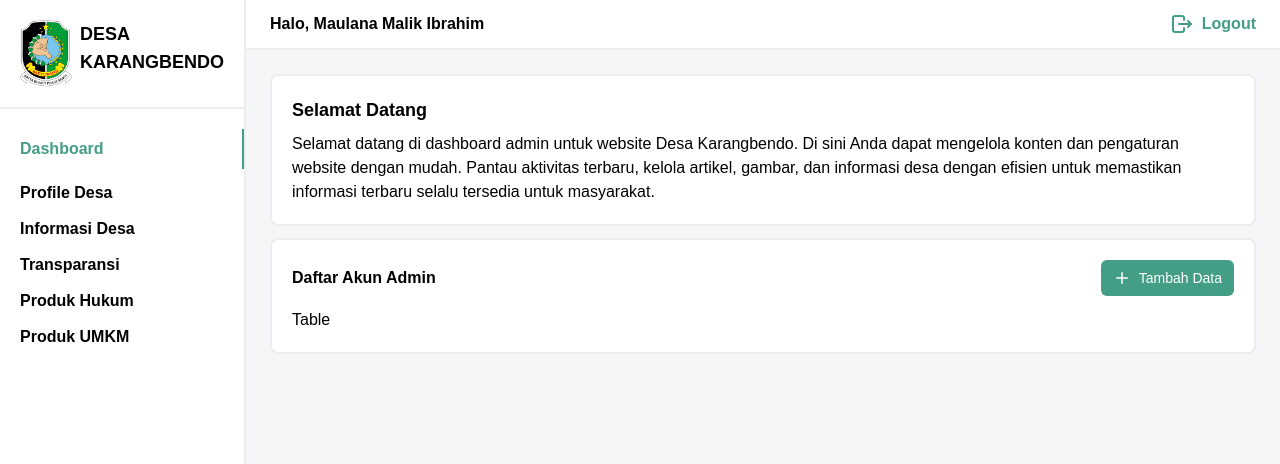
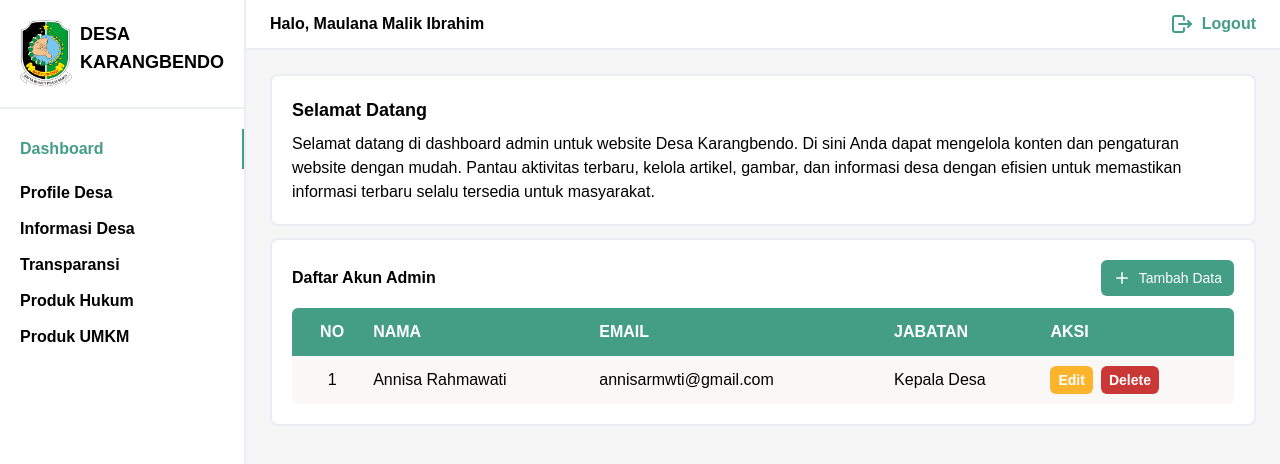
Before and after one commit to mallexibra/web-profile-karangbendo, a Next.js app: page /admin in a window 1280 px wide. Shown: the top 464 px of the page. Built offline with nearby package versions, Linux system fonts and the light colour scheme.

Commit message:
chore: finishing dashboard admin

```diff
--- a/src/app/admin/_section/TableSection.tsx
+++ b/src/app/admin/_section/TableSection.tsx
@@ -1,3 +1,4 @@
+import Button from '@/components/button/Button';
 import Card from '@/components/cards/Card';
 import { IconPlus } from '@tabler/icons-react';
 
@@ -11,7 +12,35 @@
           <p>Tambah Data</p>
         </div>
       </div>
-      <p>Table</p>
+      <div className="overflow-x-auto rounded-md">
+        <table className="table-auto w-full text-left">
+          <thead className="bg-primary text-white">
+            <tr>
+              <th className="text-center p-3">NO</th>
+              <th>NAMA</th>
+              <th>EMAIL</th>
+              <th>JABATAN</th>
+              <th>AKSI</th>
+            </tr>
+          </thead>
+          <tbody className="bg-second font-medium">
+            <tr>
+              <td className="text-center p-3">1</td>
+              <td>Annisa Rahmawati</td>
+              <td>annisarmwti@gmail.com</td>
+              <td>Kepala Desa</td>
+              <td className="space-x-2">
+                <Button color="warning" size="sm">
+                  Edit
+                </Button>
+                <Button color="danger" size="sm">
+                  Delete
+                </Button>
+              </td>
+            </tr>
+          </tbody>
+        </table>
+      </div>
     </Card>
   );
 }
--- a/src/app/admin/globals.css
+++ b/src/app/admin/globals.css
@@ -2,6 +2,7 @@
 @tailwind components;
 @tailwind utilities;
 
+@import '@fontsource/poppins/300.css';
 @import '@fontsource/poppins/400.css';
 @import '@fontsource/poppins/600.css';
 @import '@fontsource/poppins/700.css';
--- /dev/null
+++ b/src/components/button/Button.tsx
@@ -0,0 +1,41 @@
+import { cn } from '@/utils/classname';
+import React from 'react';
+
+interface ButtonProps {
+  children: React.ReactNode;
+  onClick?: () => void;
+  size?: 'sm' | 'base' | 'lg';
+  color?: 'primary' | 'warning' | 'danger';
+}
+
+export default function Button({
+  children,
+  onClick,
+  size = 'base',
+  color = 'primary',
+}: ButtonProps) {
+  const sizeClasses = {
+    sm: 'px-2 py-1 text-sm',
+    base: 'px-4 py-2 text-base',
+    lg: 'px-6 py-3 text-lg',
+  };
+
+  const colorClasses = {
+    primary: 'bg-primary text-white hover:bg-primary/80',
+    warning: 'bg-warning text-white hover:bg-warning/80',
+    danger: 'bg-danger text-white hover:bg-danger/80',
+  };
+
+  return (
+    <button
+      onClick={onClick}
+      className={cn(
+        'font-semibold rounded-md',
+        sizeClasses[size],
+        colorClasses[color],
+      )}
+    >
+      {children}
+    </button>
+  );
+}
--- a/tailwind.config.ts
+++ b/tailwind.config.ts
@@ -10,7 +10,10 @@
     extend: {
       colors: {
         primary: "#449E85",
-        gray: "#F6F6F6"
+        second: "#faf7f7",
+        gray: "#F6F6F6",
+        warning: "#FBB42C",
+        danger: "#CA3737"
       }
     },
   },
```
